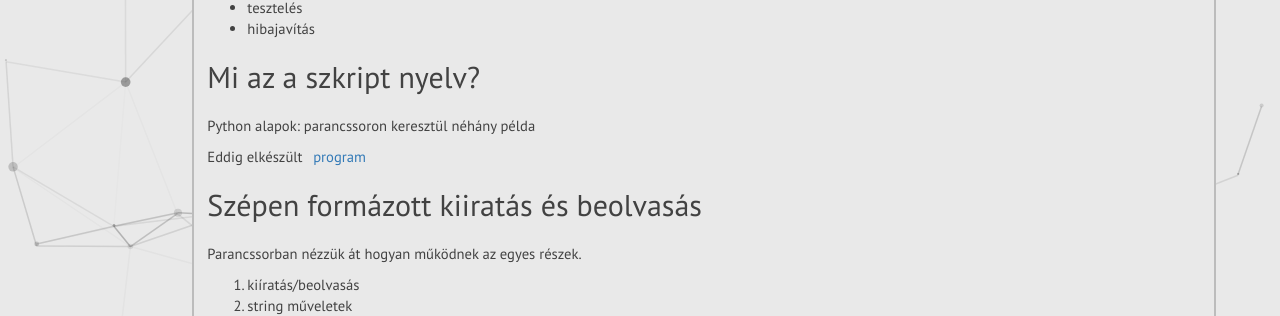
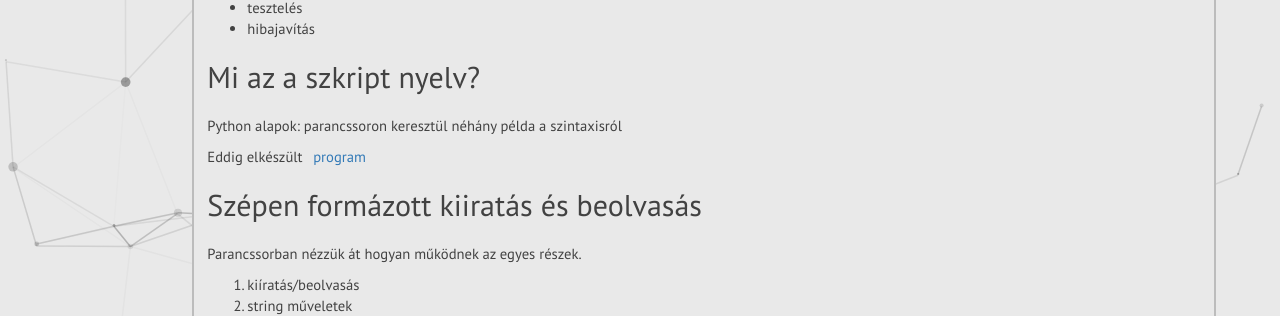
Before and after one commit to geryxyz/geryxyz, a Jekyll site: the page built from content/pgp/secondary.html, in a window 1280 px wide. Shown: the part 1142-1458 px from the top of the page. Built offline with Jekyll 4.4.1, drawn with Linux system fonts in a browser that asks for light colours; nearby versions of some CDN libraries; library files that are not in the unit come from our copies; some of the changed text lies outside the part shown.

Commit message:
proper heading for PGP

```diff
--- a/content/pgp/secondary.html
+++ b/content/pgp/secondary.html
@@ -25,7 +25,7 @@
 </ul>
 
 <h2>Mi az a szkript nyelv?</h2>
-<p>Python alapok: parancssoron keresztül néhány példa</p>
+<p>Python alapok: parancssoron keresztül néhány példa a szintaxisról</p>
 <p>Eddig elkészült <a href="https://drive.google.com/open?id=1IyTVRu1tDzsGkWwZYpRS65z-izCJq7uC">program</a></p>
 
 <h2>Szépen formázott kiiratás és beolvasás</h2>
@@ -112,12 +112,28 @@
 </ul>
 
 <h2>Bevezetés a gráf adatbázisok világába</h2>
-<p class="overview">Neo4J gráf adatbázis szerkezete és a <a href="https://neo4j.com/developer/cypher-query-language/">Cypher lekérdező nyelv</a>. Üres adatbázis létrehozása és feltöltése egy <a href="https://neo4j.com/sandbox-v2/">példa adatbázison</a> keresztül.</p>
+<p class="overview">Neo4J gráf adatbázis szerkezete és a <a href="https://neo4j.com/developer/cypher-query-language/">Cypher lekérdező nyelv</a>.
 <ul>
   <li>Neo4J gráf modell</li>
   <li>Cypher szintaxis
+  	<dl>
+  		<dt>Keresés és minta illesztés</dt>
+  		<dd><pre class="code">MATCH (m:Movie)<-[:RATED]-(u:User)</pre></dd>
+  		<dt>Keresés és minta illesztés</dt>
+  		<dd><pre class="code">MATCH (m:Movie)<-[:RATED]-(u:User)</pre></dd>
+  		<dt>Szűrés feltétel alapján</dt>
+  		<dd><pre class="code">WHERE m.title CONTAINS "Matrix"</pre></dd>
+  		<dt>Adatok átadása</dt>
+  		<dd><pre class="code">WITH m.title AS movie, COUNT(*) AS reviews</pre></dd>
+  		<dt>Eredmények visszadása</dt>
+  		<dd><pre class="code">RETURN movie, reviews</pre></dd>
+  		<dt>Rendezés</dt>
+  		<dd><pre class="code">ORDER BY reviews DESC</pre></dd>
+  		<dt>Limitálás</dt>
+  		<dd><pre class="code">LIMIT 5</pre></dd>
+  	</dl>
     <ul>
-      <li><details><summary>Példa</summary><pre class="code">
+      <li><details><summary>Komplex példa</summary><pre class="code">
 MATCH (m:Movie)<-[:RATED]-(u:User) <span class="comment">//Search for an existing graph pattern</span>
 WHERE m.title CONTAINS "Matrix" <span class="comment">//Filter matching paths to only those matching a predicate</span>
 WITH m.title AS movie, COUNT(*) AS reviews <span class="comment">//Count number of paths matched for each movie</span>
@@ -228,7 +244,7 @@
 
 <img src="/content/pgp/paramter-python-cyper.png"/>
 
-<p>halmazelméleti alapok</p>
+<h2>Halmazelméleti alapok</h2>
 
 <p>Közös műfajok megkeresése</p>
 
@@ -248,7 +264,7 @@
 return liked.title as liked, other.title as other, likedGenres, intersection, collect(otherGenre.name) as otherGenres
 </pre>
 
-<p>Refactoring - egyszerűsítsük a kódot</p>
+<h2>Refactoring - egyszerűsítsük a kódot</h2>
 
 <pre class="code"><code class="python">
 def getAll(query, property, parameters={}):
@@ -275,7 +291,7 @@
   return getAll(query, 'name', parameters={'title': title})
 </code></pre>
 
-<p>Hasonlóság kiszámítása</p>
+<h2>Hasonlóság kiszámítása</h2>
 
 <p><a href="https://en.wikipedia.org/wiki/Jaccard_index">Jaccard-féle hasonlóság</a> fogalma és kiszámítása</p>
 
@@ -319,7 +335,7 @@
   return similarMovies
 </code></pre>
 
-<p>Optimalizálás - gyorsítsuk fel a kódot</p>
+<h2>Optimalizálás - gyorsítsuk fel a kódot</h2>
 
 <pre class="code"><code class="python">
 def jaccard_slow():
@@ -362,7 +378,7 @@
   return similarMovies
 </code></pre>
 
-<p>Melyik hasonló műfajú filmet nézzem meg?</p>
+<h2>Melyik hasonló műfajú filmet nézzem meg?</h2>
 
 <pre class="code">
 match (liked:Movie {title: "Inception"})-[:IN_GENRE]->(genre:Genre)<-[:IN_GENRE]-(other:Movie)
```
Also changed, not shown: other parts of content/pgp/secondary.html (+1 -1 lines).
